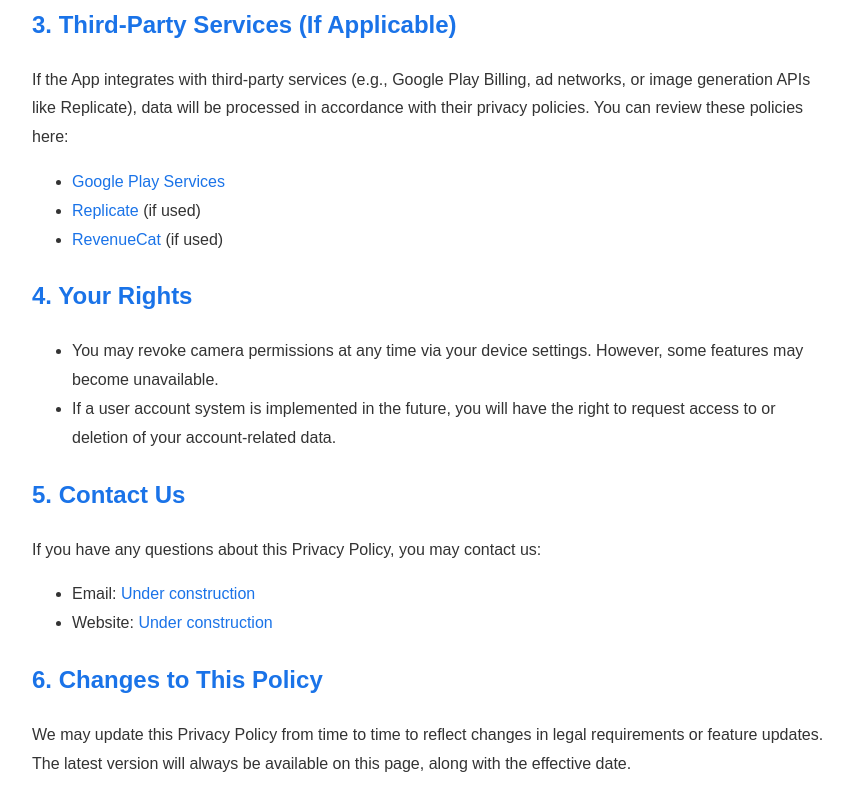
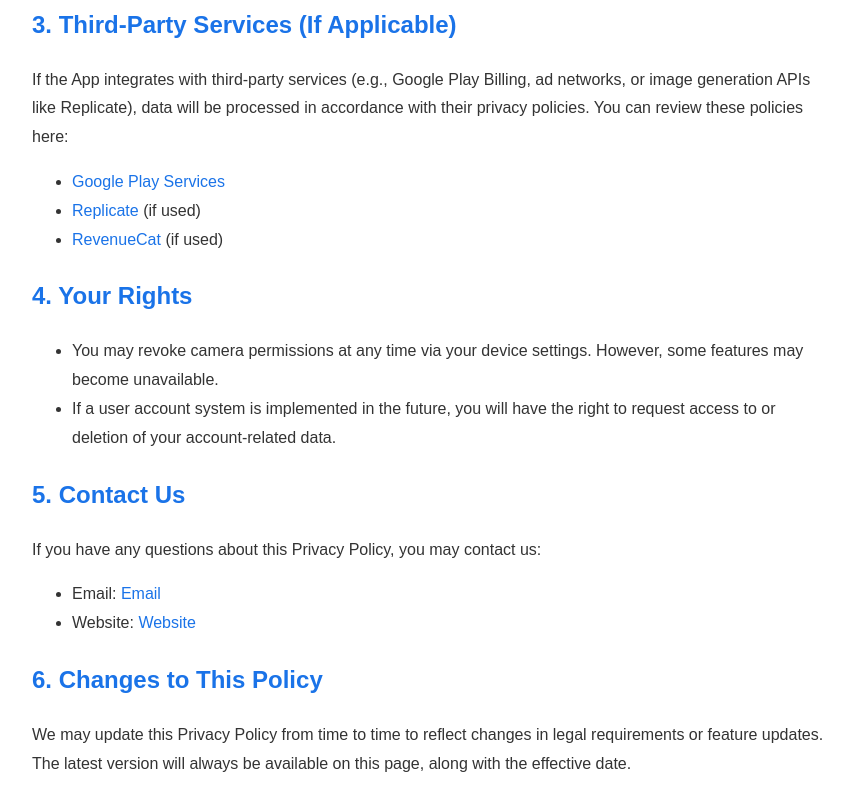
Before and after one commit to rodwo/rodwo.github.io, a plain HTML site: page privacy.htm in a window 1280 px wide. Shown: the part 1048-1859 px from the top of the page, without its empty margins (208-1058 px from the left). Drawn offline with Linux system fonts and the light colour scheme.

Commit message:
Update contact email and website in privacy policy

```diff
--- a/privacy.htm
+++ b/privacy.htm
@@ -85,8 +85,8 @@
     <h2>5. Contact Us</h2>
     <p>If you have any questions about this Privacy Policy, you may contact us:</p>
     <ul>
-      <li>Email: <a href="mailto:abc@gmail.com">Under construction</a></li>
-      <li>Website: <a href="https://google.com" target="_blank">Under construction</a></li>
+      <li>Email: <a href="mailto:acefon01@gmail.com">Email</a></li>
+      <li>Website: <a href="https://rodwo.github.io" target="_blank">Website</a></li>
     </ul>
 
     <h2>6. Changes to This Policy</h2>
```
